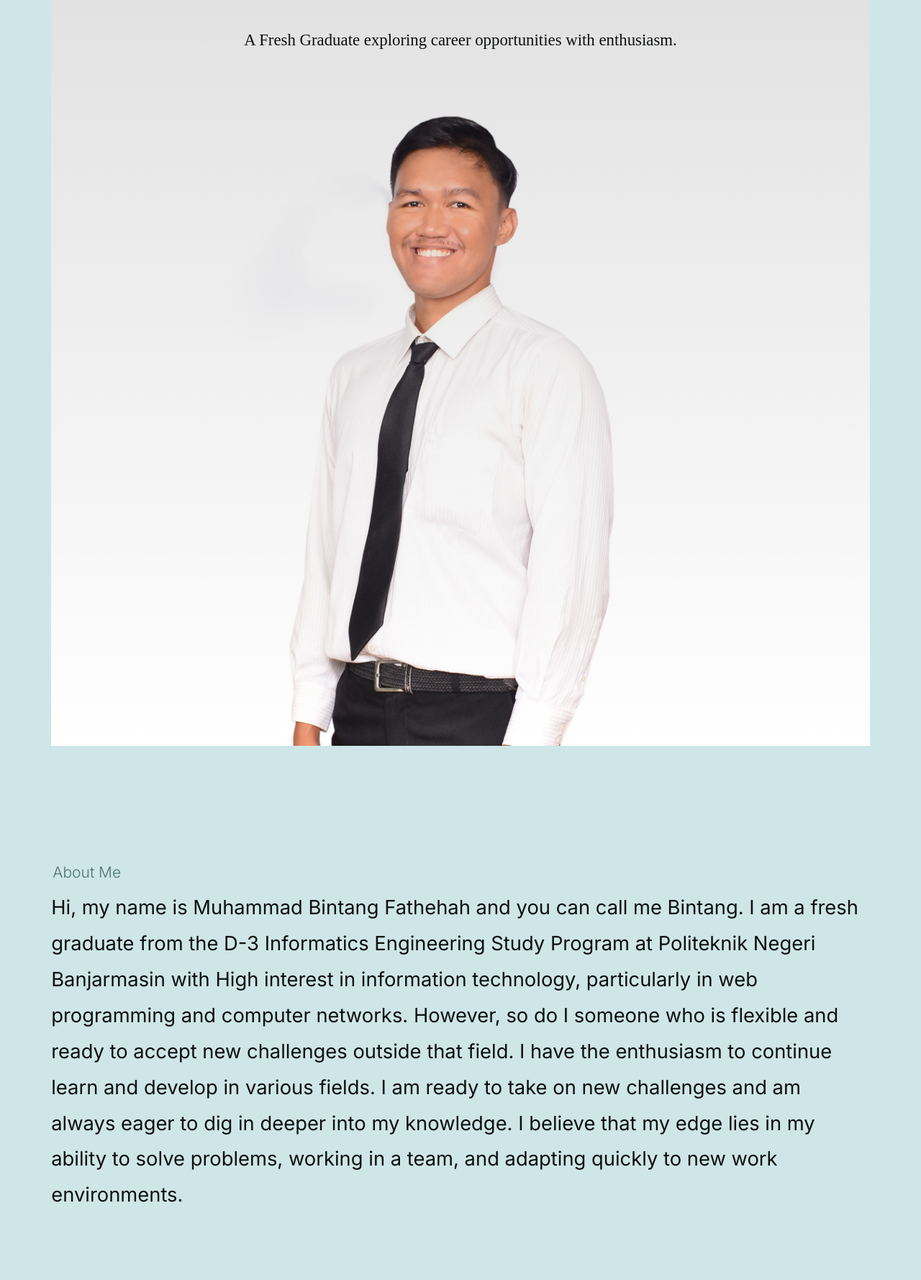
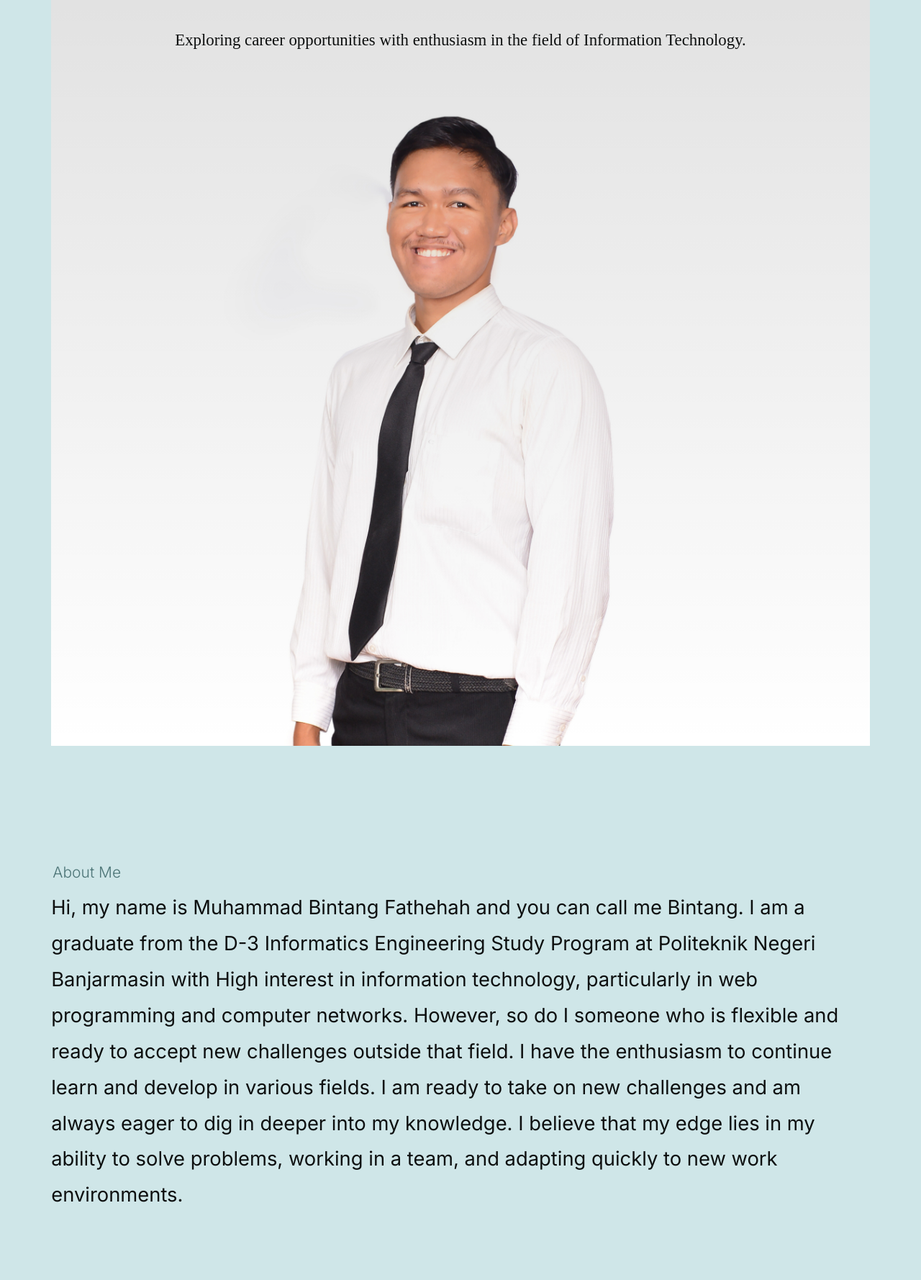
Before and after one commit to fthbintang/portofolio, a plain HTML site: page index.html in a window 1280 px wide. Shown: the part 406-2184 px from the top of the page at 72% size. Drawn offline with Linux system fonts and the light colour scheme; a web font is replaced by a local one.

Commit message:
Update CV, About Me & Some Description in Certification

```diff
--- a/css/styles.css
+++ b/css/styles.css
@@ -309,6 +309,7 @@
  * normalize.css v8.0.1 | MIT License |
  * github.com/necolas/normalize.css
  * -------------------------------------------------------------------- */
+
 html {
     line-height              : 1.15;
     -webkit-text-size-adjust : 100%;
--- a/index.html
+++ b/index.html
@@ -111,7 +111,7 @@
                         <h1 class="s-intro__text-huge animate-on-load">
                             Bintang
                         </h1>
-                        <h5 class="animate-on-load">A Fresh Graduate exploring career opportunities with enthusiasm.</h5>
+                        <h5 class="animate-on-load">Exploring career opportunities with enthusiasm in the field of Information Technology.</h5>
                     </div>
 
                     <div class="s-intro__bg"></div>
@@ -134,7 +134,7 @@
                         <h2 class="text-pretitle animate-on-load">About Me</h2>
 
                         <p class="attention-getter animate-on-load">
-                            Hi, my name is Muhammad Bintang Fathehah and you can call me Bintang. I am a fresh graduate from the D-3 Informatics Engineering Study Program at Politeknik Negeri Banjarmasin with
+                            Hi, my name is Muhammad Bintang Fathehah and you can call me Bintang. I am a graduate from the D-3 Informatics Engineering Study Program at Politeknik Negeri Banjarmasin with
                             High interest in information technology, particularly in web programming and computer networks. However, so do I
                             someone who is flexible and ready to accept new challenges outside that field. I have the enthusiasm to continue
                             learn and develop in various fields. I am ready to take on new challenges and am always eager to dig in
```
Also changed, not shown: 1 other file.
